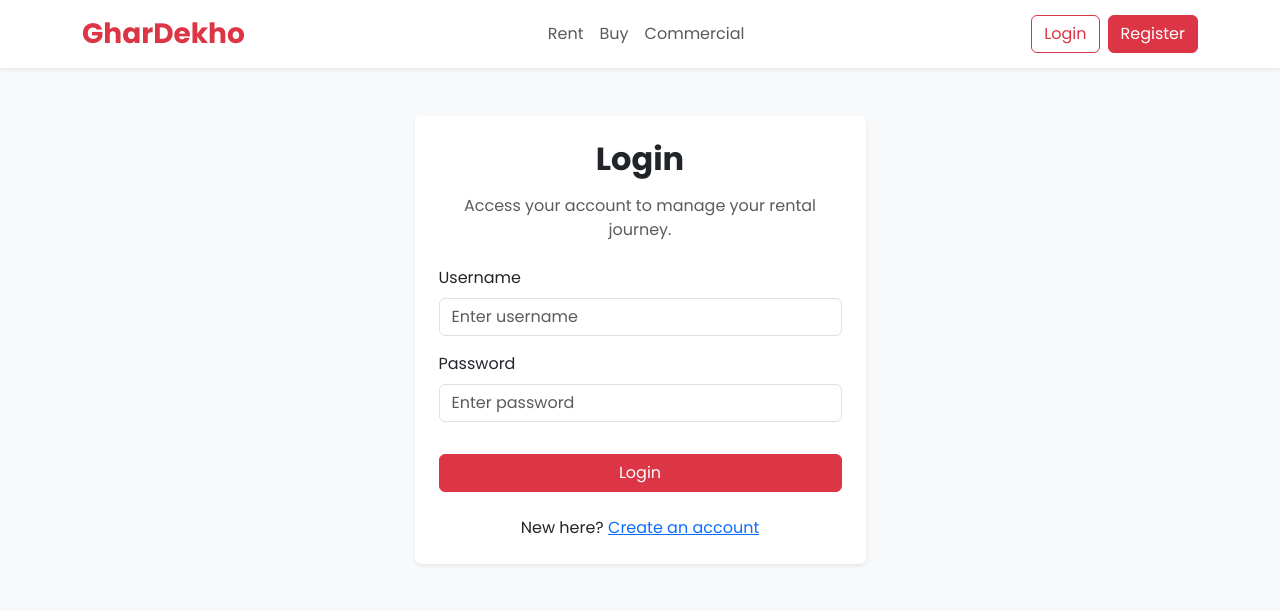
After one commit to onkarbirajdaar/property-rental-portal, a Django app: page /accounts/login/ in a window 1280 px wide. The commit adds this page. Shown: the top 611 px of the page. Run offline with Django 5.2, Linux system fonts and the light colour scheme.

Commit message:
Added user authentication flow

```diff
--- /dev/null
+++ b/accounts/forms.py
@@ -0,0 +1,45 @@
+from django import forms
+from django.contrib.auth.forms import UserCreationForm
+from django.contrib.auth.models import User
+from django.contrib.auth.forms import AuthenticationForm
+
+class RegisterFrom(UserCreationForm):
+    username = forms.CharField(
+        widget=forms.TextInput(attrs={
+            "class": "form-control",
+            "placeholder": "Enter username",
+        }))
+    password1 = forms.CharField(
+        label="Password",
+        widget=forms.PasswordInput(attrs={
+            "class": "form-control",
+            "placeholder": "Enter password",
+        })
+    )
+    password2 = forms.CharField(
+        label="Confirm Password",
+        widget=forms.PasswordInput(attrs={
+            "class": "form-control",
+            "placeholder": "Confirm password",
+        })
+    )
+
+
+class Meta:
+    model = User
+    fields = ["username", "password1", "password2"]
+
+class LoginForm(AuthenticationForm):
+    username= forms.CharField(
+        widget=forms.TextInput(attrs={
+            "class":"form-control",
+            "placeholder": "Enter username",
+        })
+    )
+    password= forms.CharField(
+        widget=forms.PasswordInput(attrs={
+            "class":"form-control",
+            "placeholder": "Enter password",
+
+        })
+    )
--- /dev/null
+++ b/accounts/templates/accounts/login.html
@@ -0,0 +1,65 @@
+{% extends "base.html" %}
+
+{% block content %}
+<section class="container py-5">
+  <div class="row justify-content-center">
+    <div class="col-md-6 col-lg-5">
+      <div class="card shadow-sm border-0">
+        <div class="card-body p-4">
+          <h2 class="fw-bold text-center mb-3">Login</h2>
+          <p class="text-muted text-center mb-4">
+            Access your account to manage your rental journey.
+          </p>
+
+          <form method="POST" novalidate>
+            {% csrf_token %}
+
+            {% if form.non_field_errors %}
+              {% for error in form.non_field_errors %}
+              <div class="alert alert-danger small">
+                {{ error }}
+              </div>
+              {% endfor %}
+            {% endif %}
+
+            <div class="mb-3">
+              <label for="{{ form.username.id_for_label }}" class="form-label">
+                Username
+              </label>
+              {{ form.username }}
+
+              {% for error in form.username.errors %}
+              <div class="text-danger small mt-1">
+                {{ error }}
+              </div>
+              {% endfor %}
+            </div>
+
+            <div class="mb-3">
+              <label for="{{ form.password.id_for_label }}" class="form-label">
+                Password
+              </label>
+              {{ form.password }}
+
+              {% for error in form.password.errors %}
+              <div class="text-danger small mt-1">
+                {{ error }}
+              </div>
+              {% endfor %}
+            </div>
+
+            <button type="submit" class="btn btn-danger w-100 mt-3">
+              Login
+            </button>
+          </form>
+
+          <p class="text-center mt-4 mb-0">
+            New here?
+            <a href="{% url 'register' %}">Create an account</a>
+          </p>
+        </div>
+      </div>
+    </div>
+  </div>
+</section>
+{% endblock %}
--- /dev/null
+++ b/accounts/urls.py
@@ -0,0 +1,9 @@
+from django.urls import path
+from . import views
+
+urlpatterns = [
+    path("register/", views.register, name="register"),
+    path("login/", views.user_login, name="login"),
+    path("logout/", views.user_logout, name="logout"),
+    path("dashboard/", views.dashboard, name="dashboard"),
+]
--- a/accounts/views.py
+++ b/accounts/views.py
@@ -1,3 +1,55 @@
-from django.shortcuts import render
+from django.shortcuts import render, redirect
+from .forms import RegisterFrom, LoginForm
+from django.contrib.auth import login, logout
+from django.contrib import messages
+from django.contrib.auth.decorators import login_required
+from django.utils.http import url_has_allowed_host_and_scheme
+from django.views.decorators.http import require_POST
+# Create your views here.
 
-# Create your views here.
+
+@login_required
+def dashboard(request):
+    return render(request, "accounts/dashboard.html")
+
+
+def register(request):
+
+    if request.method == "POST":
+        form = RegisterFrom(request.POST)
+        if form.is_valid():
+            user = form.save()
+            login(request, user)
+            messages.success(request, "Account created successfully. Welcome!")
+            return redirect("home")
+    else:
+        form = RegisterFrom(request.POST)
+        return render(request, "accounts/register.html", {"form": form})
+
+
+def user_login(request):
+    if request.method == "POST":
+        form = LoginForm(request, data=request.POST)
+        if form.is_valid():
+            user = form.get_user()
+            login(request, user)
+            messages.success(request, "Logged in successfully.")
+            next_url = request.GET.get("next")
+
+            if next_url and url_has_allowed_host_and_scheme(
+                url=next_url, allowed_hosts={request.get_host()},
+            ):
+                return redirect(next_url)
+
+            return redirect("home")
+
+    else:
+        form = LoginForm()
+    return render(request, "accounts/login.html", {"form": form})
+
+
+@require_POST
+def user_logout(request):
+    logout(request)
+    messages.success(request, "Logged out successfully.")
+    return redirect("home")
--- a/config/settings.py
+++ b/config/settings.py
@@ -122,3 +122,7 @@ STATICFILES_DIRS = [BASE_DIR/'static',]
 
 MEDIA_URL = '/media/'
 MEDIA_ROOT = BASE_DIR / 'media'
+
+LOGIN_URL = "login"
+LOGIN_REDIRECT_URL = "home"
+LOGOUT_REDIRECT_URL = "home"
--- a/config/urls.py
+++ b/config/urls.py
@@ -21,6 +21,7 @@ from django.conf.urls.static import static
 urlpatterns = [
     path("", include("properties.urls")),
     path('admin/', admin.site.urls),
+    path("accounts/", include("accounts.urls"))
 ]
 
 
--- a/templates/base.html
+++ b/templates/base.html
@@ -37,7 +37,25 @@
 
   <body>
     <!-- Navbar -->
-    {% include "components/navbar.html" %}
+    {% include "components/navbar.html" %} {% if messages %}
+    <section class="container mt-3">
+      {% for message in messages %}
+      <div
+        class="alert alert-{{ message.tags }} alert-dismissible fade show"
+        role="alert"
+      >
+        {{ message }}
+
+        <button
+          type="button"
+          class="btn-close"
+          data-bs-dismiss="alert"
+          aria-label="Close"
+        ></button>
+      </div>
+      {% endfor %}
+    </section>
+    {% endif %}
 
     <!-- Main Content -->
     <main>{% block content %} {% endblock %}</main>
--- a/templates/components/navbar.html
+++ b/templates/components/navbar.html
@@ -1,41 +1,54 @@
 <nav class="navbar navbar-expand-lg navbar-light bg-white shadow-sm sticky-top">
   <div class="container">
-    <!--Logo-->
-    <a class="navbar-brand fw-bold text-danger fs-3" href="/"> GharDekho </a>
+    <!-- Logo -->
+    <a class="navbar-brand fw-bold text-danger fs-3" href="{% url 'home' %}">
+      GharDekho
+    </a>
 
-    <!--Mobile toggle-->
+    <!-- Mobile toggle -->
     <button
       class="navbar-toggler"
       type="button"
       data-bs-toggle="collapse"
       data-bs-target="#navbarMenu"
+      aria-controls="navbarMenu"
+      aria-expanded="false"
+      aria-label="Toggle navigation"
     >
       <span class="navbar-toggler-icon"></span>
     </button>
-    <!--Navbar items-->
+
+    <!-- Navbar items -->
     <div class="collapse navbar-collapse" id="navbarMenu">
-
       <ul class="navbar-nav mx-auto">
         <li class="nav-item">
           <a class="nav-link" href="#">Rent</a>
         </li>
+
         <li class="nav-item">
           <a class="nav-link" href="#">Buy</a>
         </li>
+
         <li class="nav-item">
           <a class="nav-link" href="#">Commercial</a>
         </li>
       </ul>
 
-  <div class="d-flex">
-    <a href="#" class="btn btn-outline-danger me-2">
-        Login
+      <div class="d-flex align-items-center gap-2">
+        {% if user.is_authenticated %}
+        <span class="navbar-text"> Hi, {{ user.username }} </span>
+        <a href="{% url 'dashboard' %}" class="btn btn-outline-secondary">
+          Dashboard
         </a>
+        <form method="POST" action="{%url 'logout'%}" class="d-inline">
+          {% csrf_token %}
+          <button type="submit" class="btn btn-outline-danger">Logout</button>
+        </form>
+        {% else %}
+        <a href="{% url 'login' %}" class="btn btn-outline-danger"> Login </a>
 
-    <a href="#" class="btn btn-danger">
-        Register
-    </a>
-</div>
+        <a href="{% url 'register' %}" class="btn btn-danger"> Register </a>
+        {% endif %}
       </div>
     </div>
   </div>
```
Also changed, not shown: accounts/templates/accounts/dashboard.html (added, +11 -0 lines), accounts/templates/accounts/register.html (added, +58 -0 lines), db.sqlite3. Lines whose indentation alone changed are shown as unchanged.
